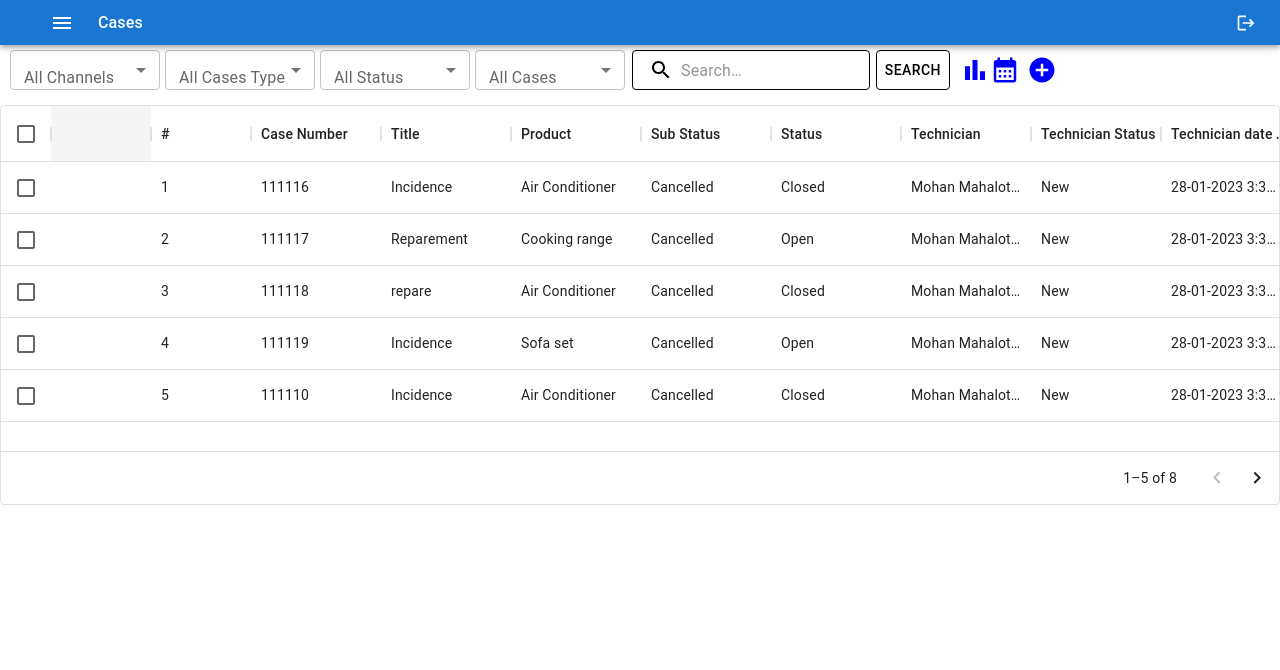
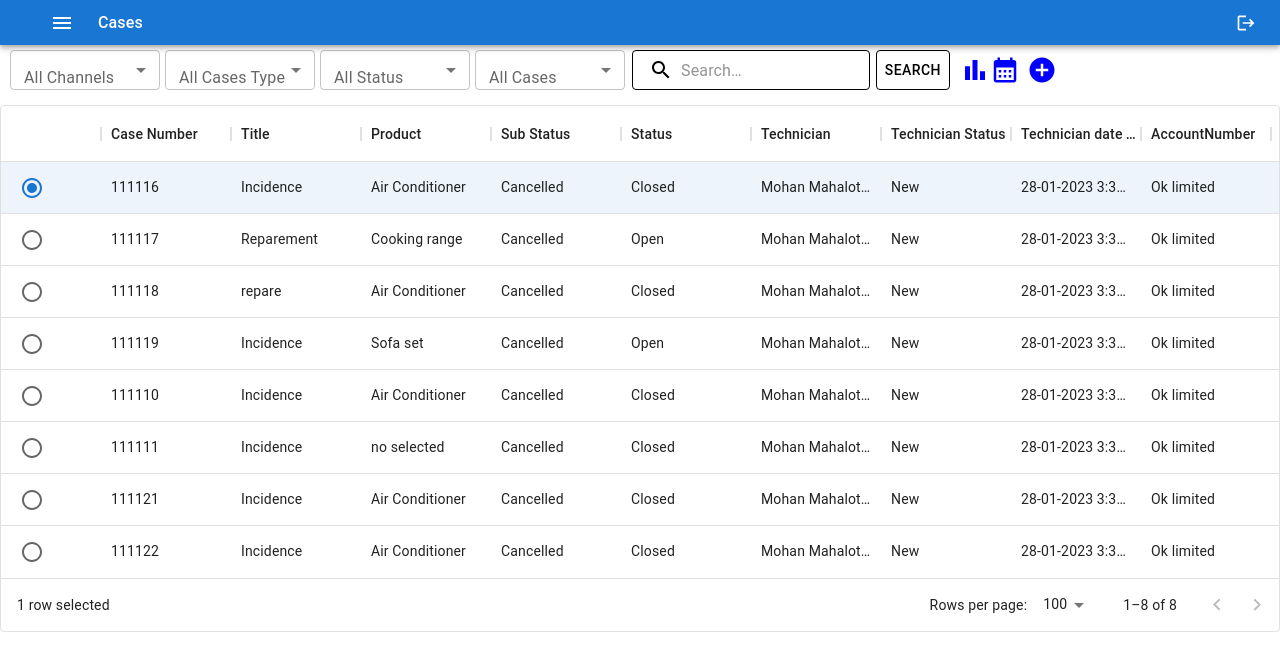
Before and after one commit to Mukesh16407/bizofficerAssignment, a React (Create React App) app: page / in a window 1280 px wide. Shown: the top 670 px of the page. Built offline with nearby package versions, Linux system fonts and the light colour scheme.

Commit message:
change-check-box

```diff
--- a/src/components/Tables.jsx
+++ b/src/components/Tables.jsx
@@ -1,36 +1,7 @@
-import React from 'react'
+import React, { useState } from 'react'
 import { DataGrid } from '@mui/x-data-grid';
-import FavoriteBorder from '@mui/icons-material/FavoriteBorder';
-import Favorite from '@mui/icons-material/Favorite';
+import Radio from "@mui/material/Radio";
 
-const columns = [
-  { field: '', headerName: '', width: 100 },
-  { field: 'id', headerName: '#', width: 100 },
-  { field: 'casenumber', headerName: 'Case Number', width: 130 },
-  { field: 'title', headerName: 'Title', width: 130 },
-  {field:"product",headerName:"Product",width:130},
-  {field:"substatus", headerName:"Sub Status", width:130},
-  {field:"status", headerName:"Status", width:130},
-  {field:"technician", headerName:"Technician", width:130},
-  {field:"technicianStatus", headerName:"Technician Status", width:130},
-  {field:"techniciandatetime", headerName:"Technician date Time", width:130},
-
-  {field:"accountNumber", headerName:"AccountNumber", width:130},
-  {field:"contactName", headerName:"Contact Name", width:130},
-  {field:"mobile", headerName:"Mobile", width:130},
-  {field:"phone", headerName:"Phone", width:130},
-  {field:"address", headerName:"Address", width:130},
-  {field:"package", headerName:"Package", width:130},
-
-  {field:"billable", headerName:"Billable", width:130},
-  {field:"amount", headerName:"Amount", width:130},
-  {field:"priority", headerName:"Priority", width:130},
-  {field:"agent", headerName:"Agent", width:130},
-  {field:"channel", headerName:"Channel", width:130},
-  {field:"remarks", headerName:"Remarks", width:130},
-  {field:"comments", headerName:"Comments", width:130},
-
-];
 const rows = [
   { id: 1, casenumber: 111116, title: 'Incidence', product: "Air Conditioner",substatus:"Cancelled", status:"Closed",technician:"Mohan Mahalotra",
   technicianStatus:"New",techniciandatetime:"28-01-2023 3:30pm",accountNumber:"Ok limited",contactName:"Jai Mal",mobile:9086754321,phone:6543218,address:"K.K 333",
@@ -58,16 +29,63 @@ package:"",billable:"",amount:"",priority:"High",agent:"Andrew Wiston",channel:"
 technicianStatus:"New",techniciandatetime:"28-01-2023 3:30pm",accountNumber:"Ok limited",contactName:"Jai Mal",mobile:9686754321,phone:6543218,address:"K.K 333",
 package:"",billable:"",amount:"",priority:"High",agent:"Andrew Wiston",channel:"Primary",remarks:"",comments:""
 },
+
 ];
+let radioChecked = [rows[0].id];
+const columns = [
+  {
+    field: "radiobutton",
+    headerName: "",
+    width: 100,
+    sortable: false,
+    renderCell: (params) => (
+      <Radio checked={radioChecked[0] === params.id} value={params.id} />
+    )
+  },
+  { field: 'casenumber', headerName: 'Case Number', width: 130 },
+  { field: 'title', headerName: 'Title', width: 130 },
+  {field:"product",headerName:"Product",width:130},
+  {field:"substatus", headerName:"Sub Status", width:130},
+  {field:"status", headerName:"Status", width:130},
+  {field:"technician", headerName:"Technician", width:130},
+  {field:"technicianStatus", headerName:"Technician Status", width:130},
+  {field:"techniciandatetime", headerName:"Technician date Time", width:130},
+
+  {field:"accountNumber", headerName:"AccountNumber", width:130},
+  {field:"contactName", headerName:"Contact Name", width:130},
+  {field:"mobile", headerName:"Mobile", width:130},
+  {field:"phone", headerName:"Phone", width:130},
+  {field:"address", headerName:"Address", width:130},
+  {field:"package", headerName:"Package", width:130},
+
+  {field:"billable", headerName:"Billable", width:130},
+  {field:"amount", headerName:"Amount", width:130},
+  {field:"priority", headerName:"Priority", width:130},
+  {field:"agent", headerName:"Agent", width:130},
+  {field:"channel", headerName:"Channel", width:130},
+  {field:"remarks", headerName:"Remarks", width:130},
+  {field:"comments", headerName:"Comments", width:130},
+];
+
+
 export const Tables = () => {
+  const [selectionModel, setSelectionModel] = useState(radioChecked);
+  radioChecked = selectionModel;
+
+  const selectedRow = rows.filter((item) => {
+    return item.id === selectionModel[0];
+  });
+
   return (
     <div style={{ height: 400, width: '100%',marginTop:"15px" }}>
       <DataGrid
         rows={rows}
         columns={columns}
-        pageSize={5}
-        rowsPerPageOptions={[5]}
-        checkboxSelection={true}
+        autoHeight
+        selectionModel={selectionModel}
+        onSelectionModelChange={(newSelectionModel) => {
+          setSelectionModel(newSelectionModel);
+        }}
 
       />
     </div>
```
